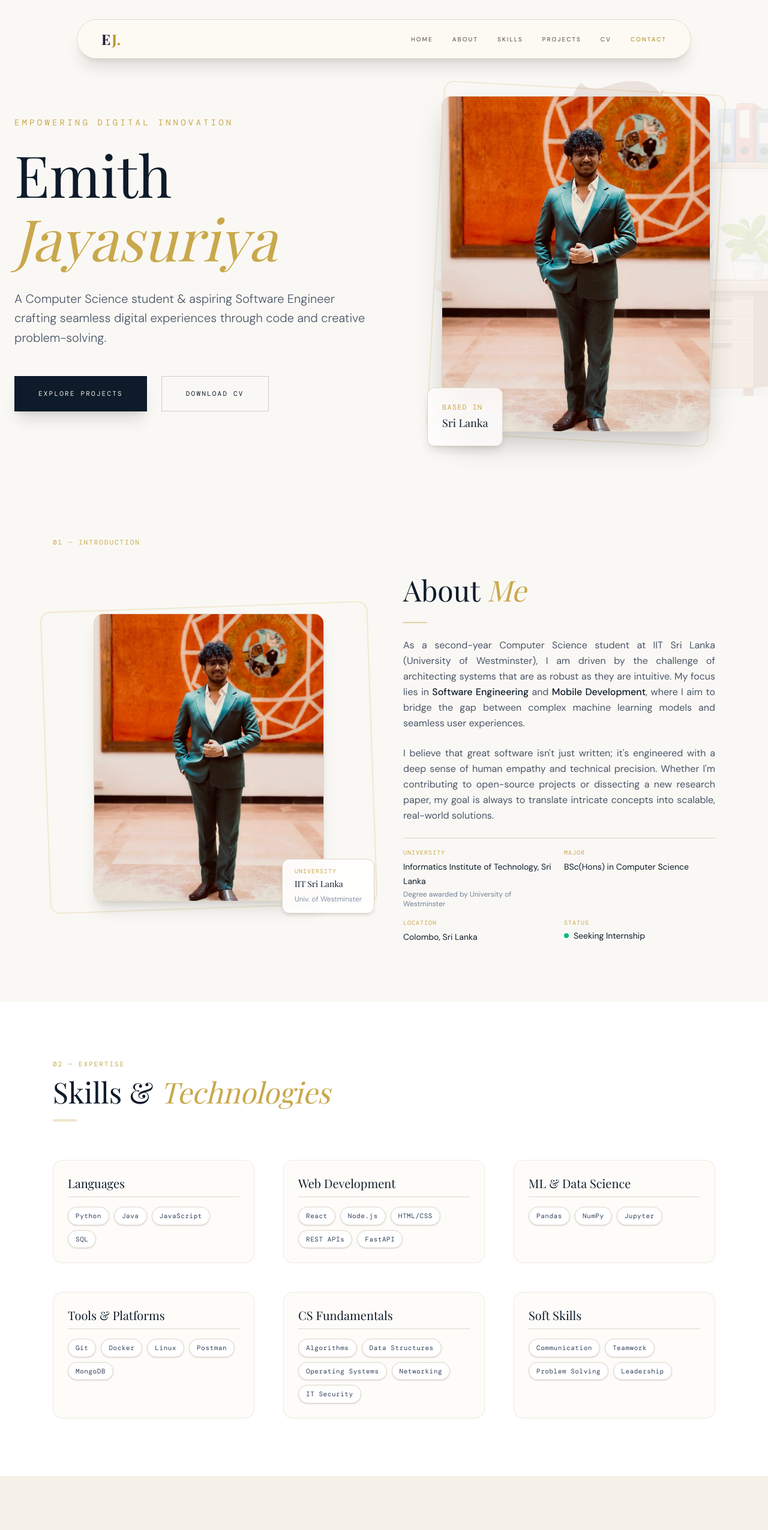
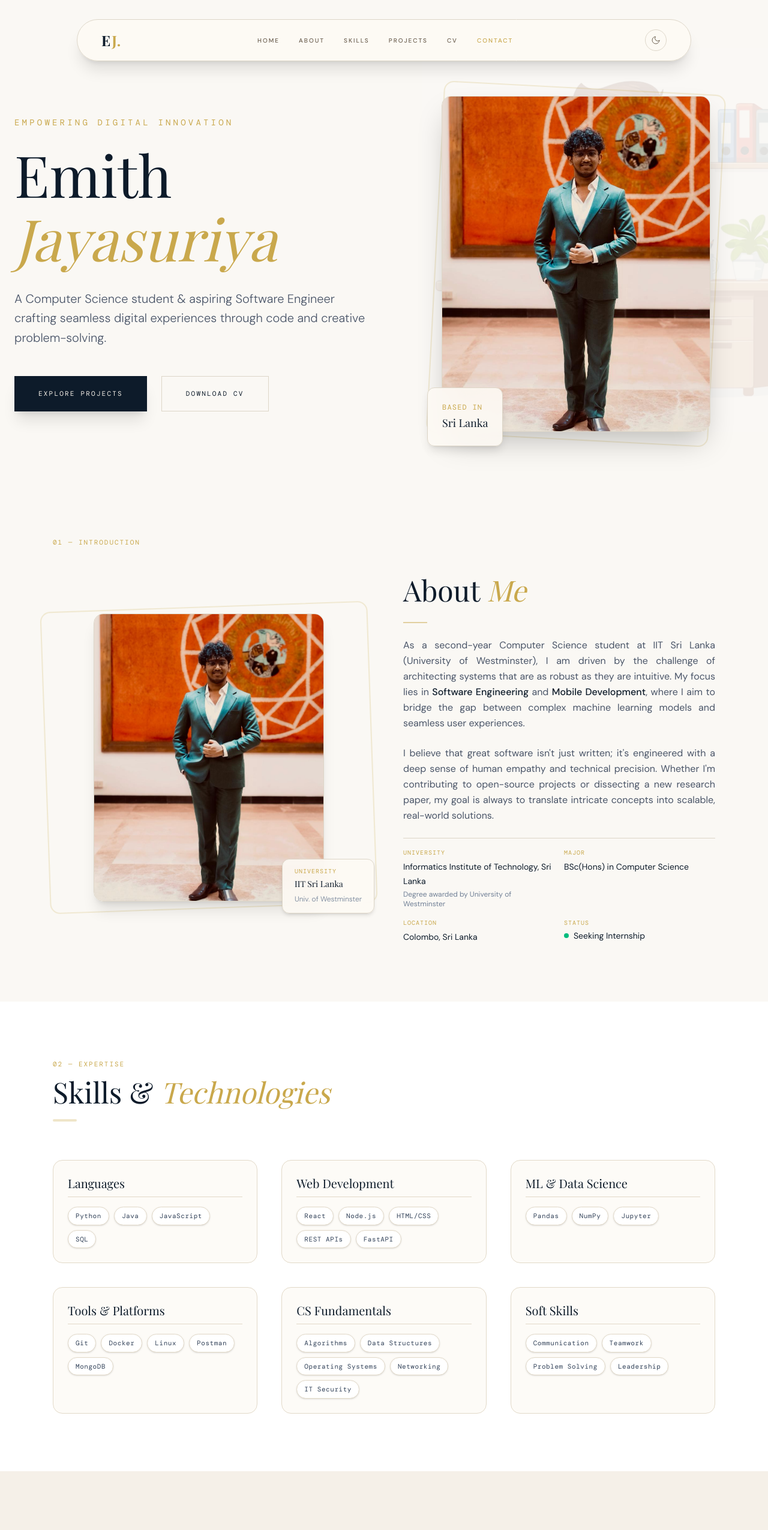
Before and after one commit to emithjayasuriya020/my-portfolio-website, a Next.js app: page / in a window 1280 px wide. Shown: the top 2551 px of the page at 60% size. Built offline with nearby package versions, Linux system fonts and the light colour scheme; a web font is replaced by a local one.

Commit message:
feat: dark mode

```diff
--- a/src/app/globals.css
+++ b/src/app/globals.css
@@ -1,4 +1,5 @@
 @import "tailwindcss";
+@custom-variant dark (&:where(.dark, .dark *));
 
 :root {
   --background: #faf8f4;
@@ -12,9 +13,31 @@
   --slate: #4a5568;
   --light-slate: #718096;
   --bg-section: #faf8f4;
+  --bg-section-alt: #ffffff;
+  --card-bg: #FDFAF4;
+  --text-muted: #6B5E4E;
+  --text-subtle: #8B7355;
   --border: #ddd6c8;
   --footer: #080f18;
   --gold-border: rgba(201,168,76,0.2);
+}
+
+/* ── Dark Mode Variable Overrides ─────────────────────────── */
+html.dark {
+  --background: #0d1117;
+  --foreground: #e8e3d9;
+  --navy: #e8e3d9;
+  --cream: #161b22;
+  --slate: #8b949e;
+  --light-slate: #6e7681;
+  --bg-section: #0d1117;
+  --bg-section-alt: #161b22;
+  --card-bg: #1c2128;
+  --text-muted: #9ca3af;
+  --text-subtle: #6b7280;
+  --border: #30363d;
+  --gold-border: rgba(201,168,76,0.15);
+  --background-alt: #161b22;
 }
 
 @theme inline {
@@ -25,6 +48,10 @@
   --color-slate: var(--slate);
   --color-light-slate: var(--light-slate);
   --color-bg-section: var(--bg-section);
+  --color-bg-section-alt: var(--bg-section-alt);
+  --color-card-bg: var(--card-bg);
+  --color-text-muted: var(--text-muted);
+  --color-text-subtle: var(--text-subtle);
   --color-border-ui: var(--border);
   --color-footer: var(--footer);
   --color-gold-border: var(--gold-border);
@@ -103,6 +130,18 @@
   transform: translateX(0);
 }
 
+/* Silky transition across theme changes */
+*, *::before, *::after {
+  transition-property: background-color, border-color, color, fill, stroke;
+  transition-duration: 250ms;
+  transition-timing-function: ease;
+}
+
+/* But don't slow down animations/transforms */
+.reveal, .reveal-left, .reveal-right, .animate-blob, .animate-float {
+  transition-property: opacity, transform, background-color, border-color, color;
+}
+
 body {
   background: var(--background);
   color: var(--foreground);
--- a/src/app/layout.tsx
+++ b/src/app/layout.tsx
@@ -1,5 +1,6 @@
 import type { Metadata } from "next";
 import { Playfair_Display, DM_Sans, DM_Mono, Cormorant_Garamond } from "next/font/google";
+import { ThemeProvider } from "@/context/ThemeContext";
 import "./globals.css";
 
 const playfair = Playfair_Display({
@@ -37,9 +38,20 @@ export default function RootLayout({
   return (
     <html
       lang="en"
+      suppressHydrationWarning
       className={`${playfair.variable} ${dmSans.variable} ${dmMono.variable} ${cormorant.variable} h-full antialiased`}
     >
-      <body className="min-h-full flex flex-col font-sans">{children}</body>
+      {/* Anti-flash: set dark class before React hydrates */}
+      <head>
+        <script
+          dangerouslySetInnerHTML={{
+            __html: `(function(){try{var saved=localStorage.getItem('theme');if(saved==='dark'||(saved===null&&window.matchMedia('(prefers-color-scheme: dark)').matches)){document.documentElement.classList.add('dark')}}catch(e){}})()`,
+          }}
+        />
+      </head>
+      <body className="min-h-full flex flex-col font-sans">
+        <ThemeProvider>{children}</ThemeProvider>
+      </body>
     </html>
   );
 }
--- a/src/components/nav/Navbar.tsx
+++ b/src/components/nav/Navbar.tsx
@@ -1,6 +1,7 @@
 "use client";
 
 import React, { useState, useEffect } from 'react';
+import { useTheme } from '@/context/ThemeContext';
 
 const NAV_LINKS = [
   { label: 'Home',     id: 'home' },
@@ -14,6 +15,7 @@ const NAV_LINKS = [
 const Navbar: React.FC = () => {
   const [scrolled, setScrolled] = useState(false);
   const [activeSection, setActiveSection] = useState('home');
+  const { isDark, toggle } = useTheme();
 
   useEffect(() => {
     const handleScroll = () => {
@@ -31,7 +33,6 @@ const Navbar: React.FC = () => {
         const element = document.getElementById(section);
         if (element) {
           const rect = element.getBoundingClientRect();
-          // If the top of the section is near or above the top of the viewport
           if (rect.top <= 160) {
             setActiveSection(section);
             break;
@@ -59,15 +60,15 @@ const Navbar: React.FC = () => {
       scrolled ? 'py-4' : 'py-8'
     }`}>
       <div className="container mx-auto px-6">
-        <div className={`mx-auto max-w-5xl px-10 py-4 rounded-full border border-[#E2D9C8] backdrop-blur-md bg-[#FDFAF4]/90 shadow-xl flex items-center justify-between transition-all duration-300 ${
+        <div className={`mx-auto max-w-5xl px-10 py-4 rounded-full border border-border-ui backdrop-blur-md bg-card-bg/90 shadow-xl flex items-center justify-between transition-all duration-300 ${
           scrolled ? 'scale-[0.98]' : 'scale-100'
         }`}>
           {/* Logo — EJ. */}
           <div
-            className="text-[#1a1a2e] font-serif font-bold text-2xl cursor-pointer flex items-center gap-0.5 shrink-0"
+            className="text-navy font-serif font-bold text-2xl cursor-pointer flex items-center gap-0.5 shrink-0"
             onClick={() => window.scrollTo({ top: 0, behavior: 'smooth' })}
           >
-            <span>E</span><span className="text-[#B8962E]">J.</span>
+            <span>E</span><span className="text-gold">J.</span>
           </div>
 
           {/* Nav Links — Uppercase tracked */}
@@ -76,14 +77,43 @@ const Navbar: React.FC = () => {
               <button
                 key={id}
                 onClick={() => handleNav(id)}
-                className={`text-[10px] uppercase tracking-[0.2em] font-sans font-medium transition-all duration-300 whitespace-nowrap
-                  ${activeSection === id ? 'text-[#B8962E]' : 'text-[#6B5E4E] hover:text-[#1a1a2e]'}
+                className={`text-[10px] uppercase tracking-[0.2em] font-sans font-medium whitespace-nowrap
+                  ${activeSection === id ? 'text-gold' : 'text-text-muted hover:text-navy'}
                 `}
               >
                 {label}
               </button>
             ))}
           </div>
+
+          {/* Dark Mode Toggle */}
+          <button
+            id="theme-toggle"
+            onClick={toggle}
+            aria-label={isDark ? 'Switch to light mode' : 'Switch to dark mode'}
+            className="ml-6 shrink-0 w-9 h-9 rounded-full border border-border-ui flex items-center justify-center text-text-muted hover:text-gold hover:border-gold hover:bg-gold/10 transition-all duration-300 group"
+          >
+            {isDark ? (
+              /* Sun icon */
+              <svg
+                key="sun"
+                className="w-[18px] h-[18px] transition-transform duration-500 group-hover:rotate-45"
+                fill="none" stroke="currentColor" viewBox="0 0 24 24"
+              >
+                <circle cx="12" cy="12" r="5"/>
+                <path strokeLinecap="round" d="M12 2v2M12 20v2M4.22 4.22l1.42 1.42M18.36 18.36l1.42 1.42M2 12h2M20 12h2M4.22 19.78l1.42-1.42M18.36 5.64l1.42-1.42"/>
+              </svg>
+            ) : (
+              /* Moon icon */
+              <svg
+                key="moon"
+                className="w-[16px] h-[16px] transition-transform duration-500 group-hover:-rotate-12"
+                fill="none" stroke="currentColor" viewBox="0 0 24 24"
+              >
+                <path strokeLinecap="round" strokeLinejoin="round" strokeWidth="1.5" d="M21 12.79A9 9 0 1111.21 3 7 7 0 0021 12.79z"/>
+              </svg>
+            )}
+          </button>
         </div>
       </div>
     </nav>
--- a/src/components/sections/About.tsx
+++ b/src/components/sections/About.tsx
@@ -28,7 +28,7 @@ const About: React.FC = () => {
             </div>
 
             {/* Location badge */}
-            <div className="absolute -bottom-5 -right-4 bg-white/90 backdrop-blur-md px-5 py-3 rounded-xl border border-border-ui shadow-md z-20 reveal-on-scroll reveal stagger-4">
+            <div className="absolute -bottom-5 -right-4 bg-card-bg/90 backdrop-blur-md px-5 py-3 rounded-xl border border-border-ui shadow-md z-20 reveal-on-scroll reveal stagger-4">
               <span className="block text-gold font-mono text-[10px] uppercase tracking-widest mb-0.5">University</span>
               <span className="text-navy font-serif text-sm leading-tight">IIT Sri Lanka<br />
                 <span className="text-light-slate font-sans font-light text-xs">Univ. of Westminster</span>
--- a/src/components/sections/Hero.tsx
+++ b/src/components/sections/Hero.tsx
@@ -50,7 +50,7 @@ const Hero: React.FC = () => {
             </button>
             <button
               onClick={handleDownloadCV}
-              className="px-10 py-5 border border-navy/20 text-navy text-[11px] uppercase tracking-[0.2em] font-mono hover:bg-navy hover:text-white transition-all duration-500"
+              className="px-10 py-5 border border-border-ui text-navy text-[11px] uppercase tracking-[0.2em] font-mono hover:bg-navy hover:text-cream transition-all duration-500"
             >
               Download CV
             </button>
@@ -73,7 +73,7 @@ const Hero: React.FC = () => {
           </div>
 
           {/* Subtle floating attribute */}
-          <div className="absolute -bottom-6 -left-6 bg-white/80 backdrop-blur-md p-6 rounded-xl border border-border-ui shadow-lg z-20 reveal active stagger-5">
+          <div className="absolute -bottom-6 -left-6 bg-card-bg/90 backdrop-blur-md p-6 rounded-xl border border-border-ui shadow-lg z-20 reveal active stagger-5">
             <span className="block text-gold font-mono text-xs uppercase tracking-widest mb-1">Based in</span>
             <span className="text-navy font-serif text-lg">Sri Lanka</span>
           </div>
--- a/src/components/sections/Skills.tsx
+++ b/src/components/sections/Skills.tsx
@@ -29,11 +29,11 @@ const SKILL_CATEGORIES = [
 
 const Skills: React.FC = () => {
   return (
-    <section id="skills" className="py-24 bg-white overflow-hidden">
+    <section id="skills" className="py-24 bg-bg-section-alt overflow-hidden">
       <div className="container mx-auto px-6 max-w-6xl relative">
-        {/* Decorator — Grid Background */}
-        <div className="absolute top-0 right-0 w-64 h-64 bg-gold/5 rounded-full blur-3xl -z-10" />
-        <div className="absolute bottom-0 left-0 w-64 h-64 bg-navy/5 rounded-full blur-3xl -z-10" />
+        {/* Decorator — Ambient glow blobs */}
+        <div className="absolute top-0 right-0 w-80 h-80 bg-gold/5 dark:bg-gold/10 rounded-full blur-3xl -z-10" />
+        <div className="absolute bottom-0 left-0 w-80 h-80 bg-navy/5 dark:bg-gold/5 rounded-full blur-3xl -z-10" />
 
         <div className="text-left mb-16">
           <p className="text-[11px] tracking-[0.18em] text-gold font-mono uppercase mb-2">
@@ -45,21 +45,53 @@ const Skills: React.FC = () => {
           <div className="w-10 h-1 bg-gold/30 rounded-full" />
         </div>
 
-        <div className="grid grid-cols-1 md:grid-cols-2 lg:grid-cols-3 gap-8 md:gap-12">
+        <div className="grid grid-cols-1 md:grid-cols-2 lg:grid-cols-3 gap-8 md:gap-10">
           {SKILL_CATEGORIES.map((category, index) => (
             <div
               key={category.title}
-              className={`group flex flex-col space-y-4 bg-[#FDFAF4]/50 p-6 rounded-2xl border border-[#E2D9C8]/50 hover:border-[#B8962E]/50 transition-all duration-500 hover:shadow-xl hover:-translate-y-2 backdrop-blur-sm reveal-on-scroll reveal stagger-${(index % 5) + 1}`}
+              className={`group flex flex-col space-y-4
+                bg-[#FDFAF4]/70 dark:bg-[#1a2032]
+                border border-[#E2D9C8] dark:border-[#2d3748]
+                hover:border-gold dark:hover:border-gold/60
+                dark:hover:shadow-[0_0_30px_-5px_rgba(201,168,76,0.2)]
+                p-6 rounded-2xl
+                transition-all duration-500 hover:shadow-xl hover:-translate-y-2
+                backdrop-blur-sm reveal-on-scroll reveal stagger-${(index % 5) + 1}`}
             >
-              <h3 className="text-navy font-serif text-xl border-b border-border-ui pb-2 group-hover:text-gold group-hover:border-gold transition-colors duration-300 flex items-center justify-between">
+              {/* Category title */}
+              <h3 className="
+                text-navy dark:text-[#e2ddd4]
+                font-serif text-xl
+                border-b border-[#E2D9C8] dark:border-[#2d3748]
+                group-hover:border-gold dark:group-hover:border-gold/50
+                pb-2
+                group-hover:text-gold
+                transition-colors duration-300
+                flex items-center justify-between
+              ">
                 {category.title}
                 <span className="w-2 h-2 rounded-full bg-gold opacity-0 group-hover:opacity-100 transition-opacity" />
               </h3>
+
+              {/* Skill pills */}
               <div className="flex flex-wrap gap-2">
                 {category.skills.map((skill) => (
                   <span
                     key={skill}
-                    className="text-[11px] font-mono tracking-wider text-slate-700 bg-white border border-border-ui px-3 py-1.5 rounded-full hover:border-gold hover:text-navy hover:scale-110 transition-all duration-300 shadow-sm cursor-default"
+                    className="
+                      text-[11px] font-mono tracking-wider cursor-default
+                      px-3 py-1.5 rounded-full
+                      border transition-all duration-300
+                      shadow-sm hover:scale-110
+
+                      /* Light mode */
+                      text-slate-700 bg-white border-[#E2D9C8]
+                      hover:border-gold hover:text-[#1a1a2e]
+
+                      /* Dark mode — gold tinted */
+                      dark:text-gold/90 dark:bg-gold/10 dark:border-gold/25
+                      dark:hover:bg-gold/20 dark:hover:border-gold/60 dark:hover:text-gold
+                    "
                   >
                     {skill}
                   </span>
--- /dev/null
+++ b/src/context/ThemeContext.tsx
@@ -0,0 +1,47 @@
+"use client";
+
+import React, { createContext, useContext, useEffect, useState } from "react";
+
+type ThemeContextType = {
+  isDark: boolean;
+  toggle: () => void;
+};
+
+const ThemeContext = createContext<ThemeContextType>({
+  isDark: false,
+  toggle: () => {},
+});
+
+export const useTheme = () => useContext(ThemeContext);
+
+export const ThemeProvider: React.FC<{ children: React.ReactNode }> = ({
+  children,
+}) => {
+  const [isDark, setIsDark] = useState(false);
+
+  useEffect(() => {
+    // On mount, read saved preference or fall back to OS setting
+    const saved = localStorage.getItem("theme");
+    const prefersDark =
+      saved === "dark" ||
+      (saved === null && window.matchMedia("(prefers-color-scheme: dark)").matches);
+
+    setIsDark(prefersDark);
+    document.documentElement.classList.toggle("dark", prefersDark);
+  }, []);
+
+  const toggle = () => {
+    setIsDark((prev) => {
+      const next = !prev;
+      document.documentElement.classList.toggle("dark", next);
+      localStorage.setItem("theme", next ? "dark" : "light");
+      return next;
+    });
+  };
+
+  return (
+    <ThemeContext.Provider value={{ isDark, toggle }}>
+      {children}
+    </ThemeContext.Provider>
+  );
+};
```
Also changed, not shown: src/components/sections/Contact.tsx (+30 -33 lines), src/components/sections/Projects.tsx (+39 -16 lines), src/components/sections/Resume.tsx (+22 -22 lines).
